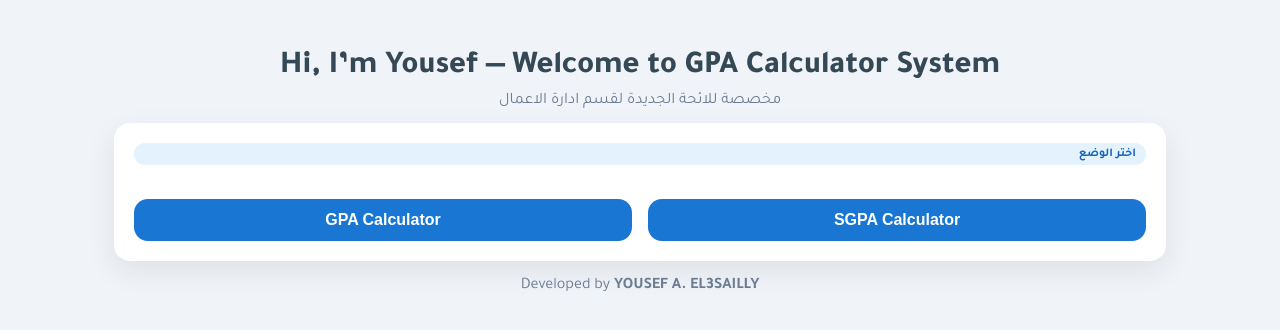
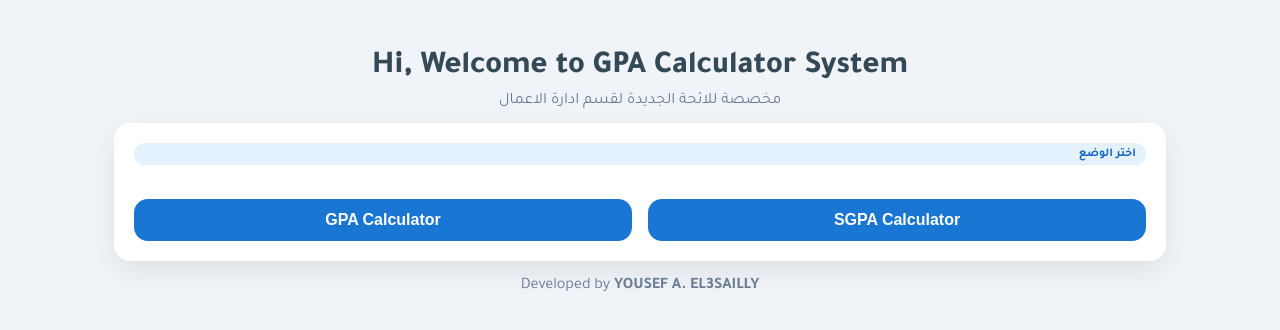
Before and after one commit to yousef-el3sailly/GPA_Calculator, a plain HTML site: page index.html in a window 1280 px wide. Drawn offline with Linux system fonts and the light colour scheme.

Commit message:
Update index.html

```diff
--- a/index.html
+++ b/index.html
@@ -66,7 +66,7 @@
 <body>
   <div class="container">
     <header>
-      <h1 class="title">Hi, I’m Yousef — Welcome to GPA Calculator System</h1>
+      <h1 class="title">Hi, Welcome to GPA Calculator System</h1>
       <div class="subtitle">مخصصة للائحة الجديدة لقسم ادارة الاعمال
 </div>
     </header>
```
